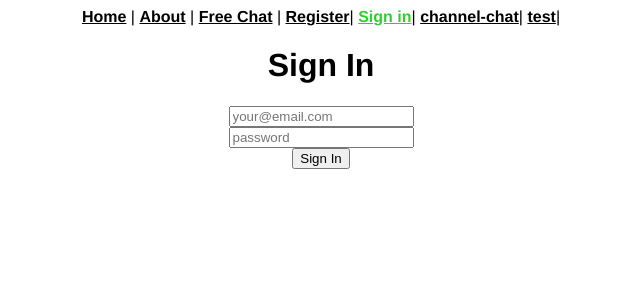
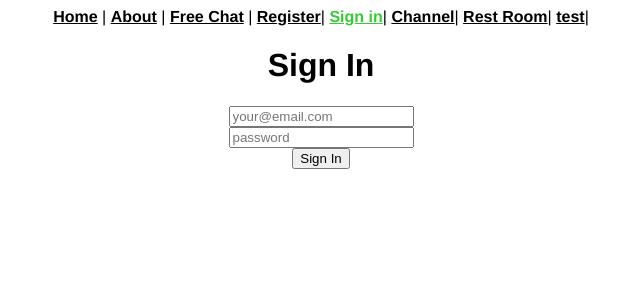
Before and after one commit to den8383/vue-chat, a Vue app in the folder chat-app/: page /signin in a window 1280 px wide. Shown: the top 300 px of the page, without its empty margins (319-959 px from the left). Built offline with nearby package versions, Linux system fonts and the light colour scheme; no server answers.

Commit message:
[add] RestRoomPage added

```diff
--- a/chat-app/src/App.vue
+++ b/chat-app/src/App.vue
@@ -6,7 +6,8 @@
       <router-link to="/free-chat">Free Chat</router-link> |
       <router-link to="/register">Register</router-link>|
       <router-link to="/signin">Sign in</router-link>|
-      <router-link to="/channel">channel-chat</router-link>|
+      <router-link to="/channel">Channel</router-link>|
+      <router-link to="/rest">Rest Room</router-link>|
       <router-link to="/test">test</router-link>|
     </div>
     <router-view/>
--- a/chat-app/src/router/index.js
+++ b/chat-app/src/router/index.js
@@ -36,6 +36,11 @@ const routes = [
     component: () => import(/* webpackChunkName: "about" */ '../views/Channel.vue')
   },
   {
+    path: '/rest',
+    name: 'RestRoom',
+    component: () => import(/* webpackChunkName: "about" */ '../views/RestRoomPage.vue')
+  },
+  {
     path: '/about',
     name: 'About',
     // route level code-splitting
--- /dev/null
+++ b/chat-app/src/views/RestRoomPage.vue
@@ -0,0 +1,44 @@
+<template>
+  <div>
+    <h2>Channel Name</h2>
+    <h2>{{channel}}</h2>
+    <messageBox ref="messageBox" v-bind:currentChannel="channel"></messageBox>
+    <usersView></usersView>
+  </div>
+  <div>
+    <channelSelector @change="changeChannel" ></channelSelector>
+  </div>
+</template>
+
+<style>
+</style>
+
+
+<script>
+
+import messageBox from '@/components/ChannelChat.vue'
+import usersView from '@/components/OnlineUsers.vue'
+import channelSelector from '@/components/ChannelSelector.vue'
+
+
+
+export default {
+  name: "Channel",
+  components:{
+    messageBox,
+    usersView,
+    channelSelector
+  },
+  data(){
+    return{
+      channel: ""
+    }
+  },
+  methods: {
+    changeChannel(currentChannel){
+      this.channel = currentChannel
+      this.$refs.messageBox.changeChannel(this.channel)
+    }
+  }
+};
+</script>
```
